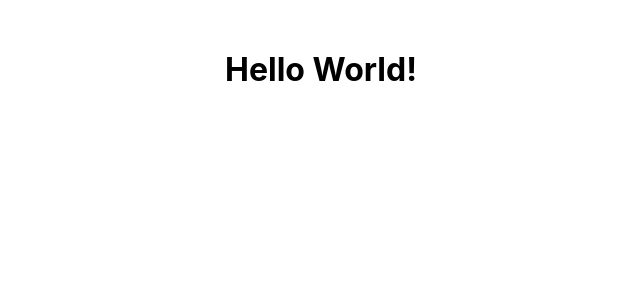
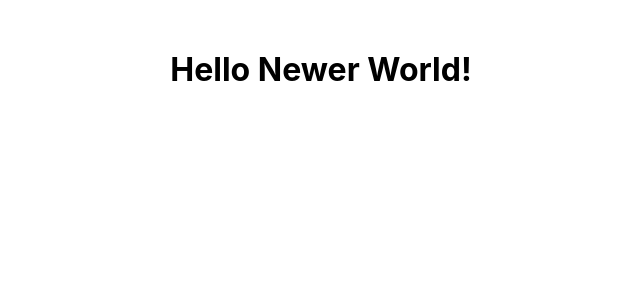
Before and after one commit to TellMeCH/tellme-front, a React (Create React App) app: page / in a window 1280 px wide. Shown: the top 300 px of the page, without its empty margins (319-959 px from the left). Built offline with nearby package versions, Linux system fonts and the light colour scheme.

Commit message:
Switched to Hello Newer World!

```diff
--- a/src/App.js
+++ b/src/App.js
@@ -3,7 +3,7 @@ import React from 'react';
 function App() {
   return (
     <div style={{ textAlign: 'center', marginTop: '50px' }}>
-      <h1>Hello World!</h1>
+      <h1>Hello Newer World!</h1>
     </div>
   );
 }
```
